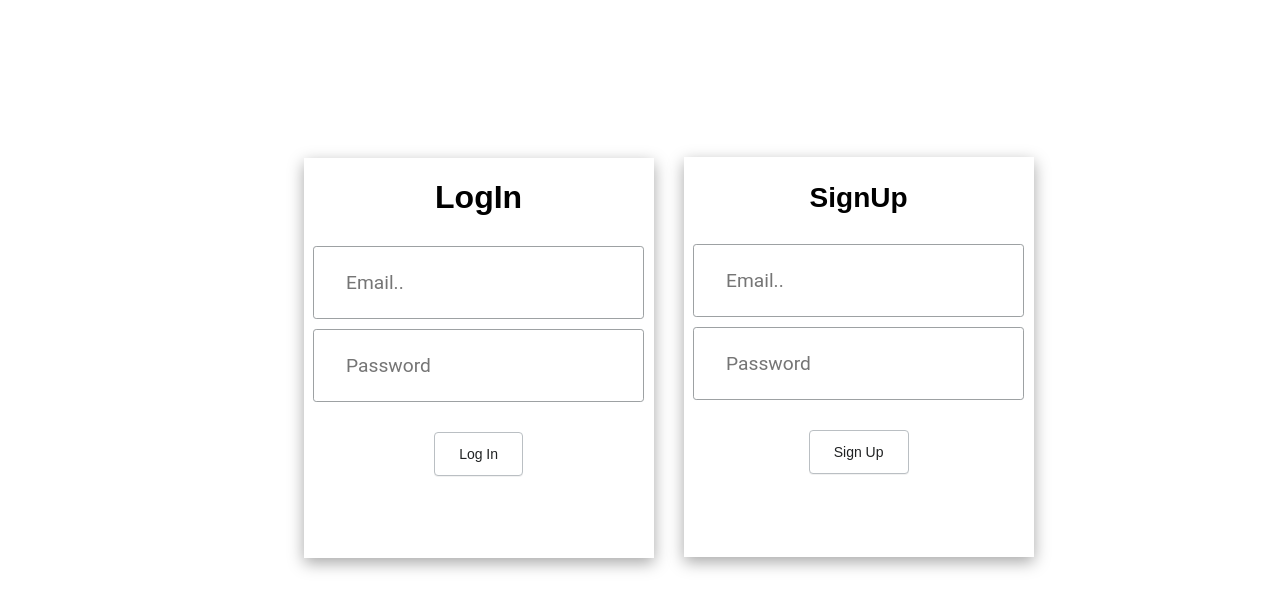
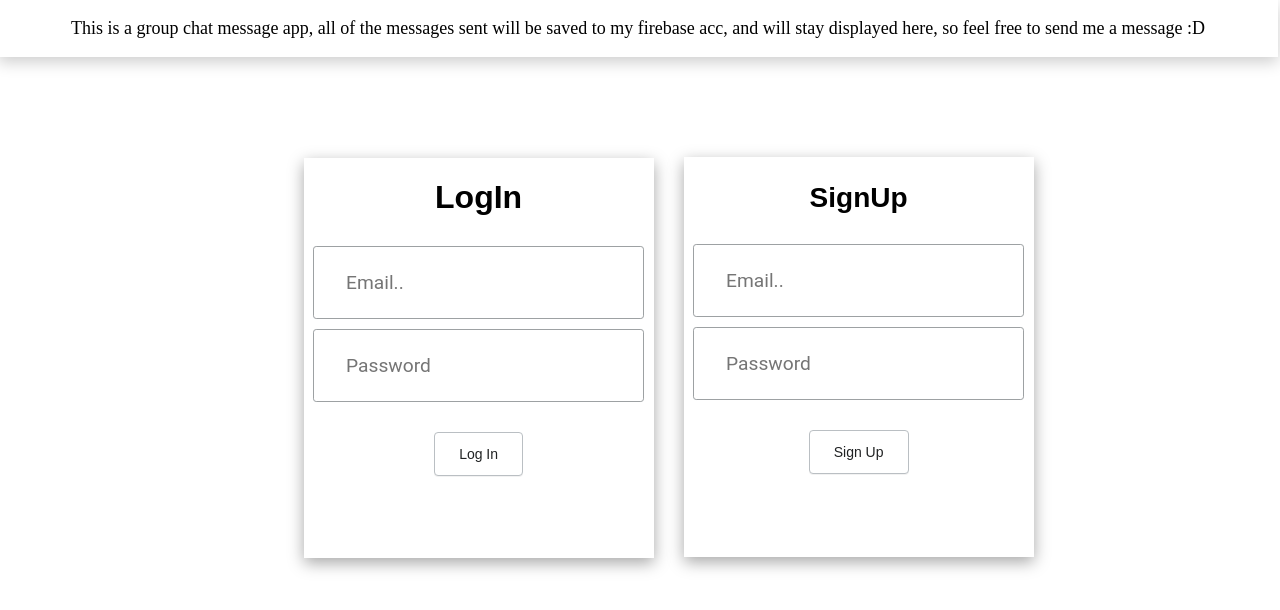
Before and after one commit to AhmedFelic/React, a React (Create React App) app in the folder react-firebase-authentication/: page / in a window 1280 px wide. Shown: the top 610 px of the page. Built offline with nearby package versions, Linux system fonts and the light colour scheme.

Commit message:
finished group chatApp

```diff
--- a/react-firebase-authentication/src/components/Chat.js
+++ b/react-firebase-authentication/src/components/Chat.js
@@ -31,6 +31,7 @@ function Chat() {
 
     return (
         <>
+        <div className='container-chat-input'>
             <div className='chat-container'>
                 {messages.map((messages, id, text, email) => (
                     <div className='chat-txt' key={id} >
@@ -38,14 +39,16 @@ function Chat() {
 
                     </div>
                 ))}
-                <div ref={dummy}></div>
+              <div ref={dummy}></div>
+            </div>
+
                 <div className='input-msg-container'>
                     <form onSubmit={sendMessage}>
                         <input className='input-msg' placeholder='Your message...' value={msg} onChange={(e) => setMsg(e.target.value)} />
                         <button className='send-btn' type='submit'>Send</button>
                     </form>
                 </div>
-            </div>
+                </div>
         </>
     )
 }
--- a/react-firebase-authentication/src/components/Home.js
+++ b/react-firebase-authentication/src/components/Home.js
@@ -13,7 +13,9 @@ function Home() {
     const [user, loading, error] = useAuthState(auth);
     return (
         <div>
+
             <span className="title-chat">
+
             <p>Welcome to group Chat {user?.email}</p>
             </span>
             <Chat />
--- a/react-firebase-authentication/src/components/auth/SignIn.js
+++ b/react-firebase-authentication/src/components/auth/SignIn.js
@@ -38,7 +38,11 @@ const SignIn = () => {
         <>
 
             <div className="align home">
-
+                <div className="txt-msg-login-container">
+                    <p className="txt-msg-login">
+                        This is a group chat message app, all of the messages sent will be saved to my firebase acc, and will stay displayed here, so feel free to send me a message :D
+                    </p>
+                </div>
                 <div className="sign-in-container">
                     <form onSubmit={signIn}>
                         <h1 className="title-login">LogIn</h1>
--- a/react-firebase-authentication/src/components/chat.css
+++ b/react-firebase-authentication/src/components/chat.css
@@ -1,5 +1,5 @@
 .chat-container {
-    box-shadow: rgba(0, 0, 0, 0.35) 0px 5px 15px;
+
 
     padding:4px;
     margin: auto;
@@ -18,10 +18,21 @@
     background-color: rgb(216, 216, 216, 0.9);
     border: none;
     text-indent: 15px;
+    margin-left: 5px;
+}
+.container-chat-input{
+    box-shadow: rgba(0, 0, 0, 0.35) 0px 5px 15px;
+    width: 500px;
+    margin: auto;
+    padding-right: 8.5px;
 
 }
 .input-msg-container{
+    margin: auto;
 
+
+    width: 500px;
+    padding: 10px 4px 10px 4px;
 }
 .send-btn{
     background-color: white;
@@ -71,3 +82,17 @@
     margin-bottom: 10px;
 
 }
+
+.txt-msg-login-container{
+    position: fixed;
+    top: 0;
+    width: 100%;
+     font-size: 18px;
+    display: flex;
+
+    justify-content: center;
+
+     margin-left: -10px;
+
+    box-shadow: rgba(0, 0, 0, 0.2) 0px 5px 15px;
+    }
```
